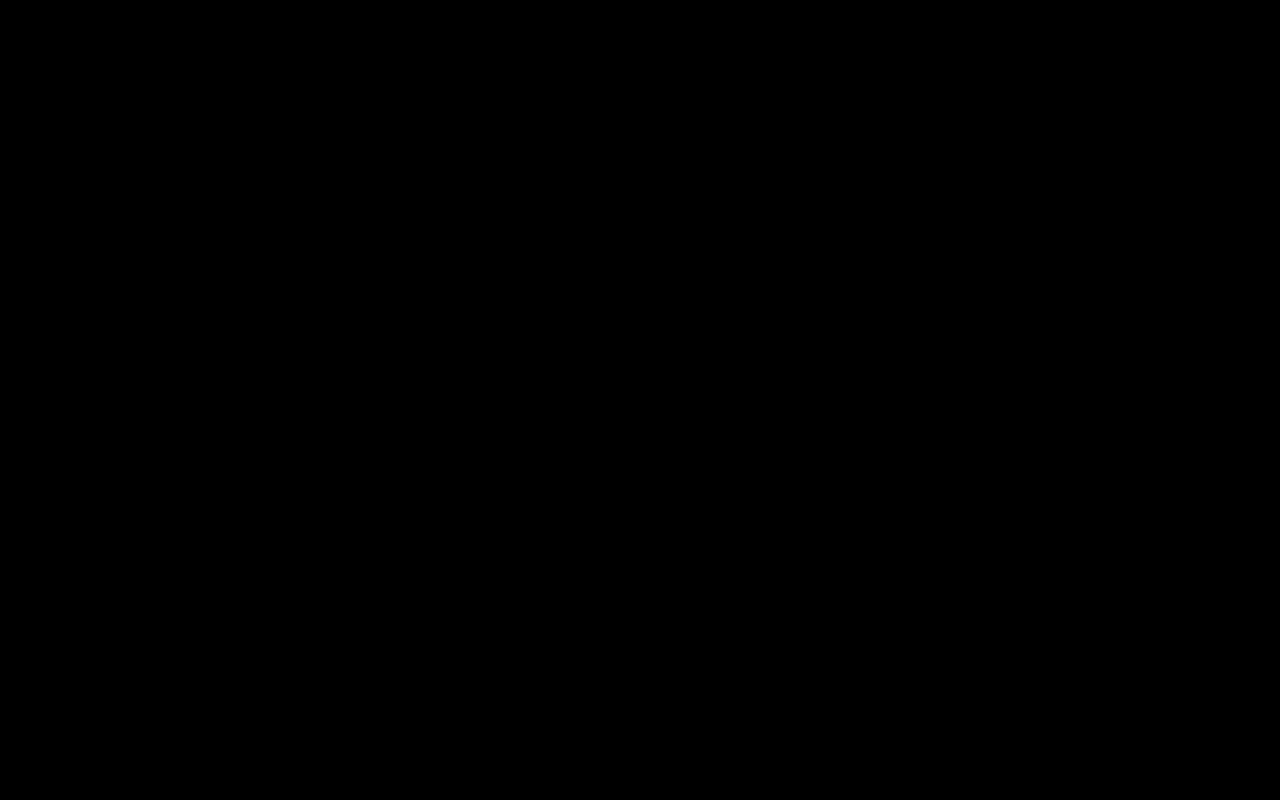
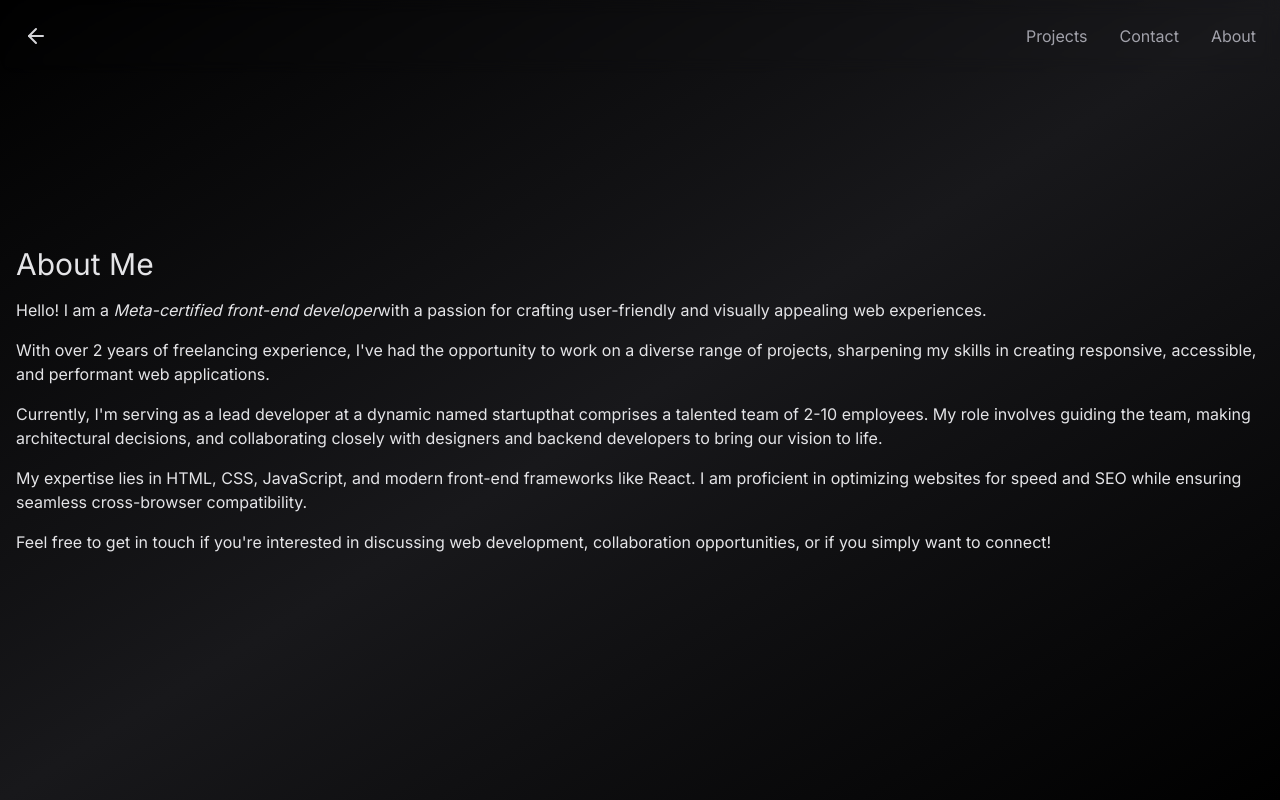
Before and after one commit to 0xyshv/my-portfolio, a Next.js app: page /about in a window 1280 px wide. Before the commit this address had no page. Built offline with nearby package versions, Linux system fonts and the light colour scheme; what tailwindcss-debug-screens would draw is missing.

Commit message:
Add about page

```diff
--- /dev/null
+++ b/app/about/page.tsx
@@ -0,0 +1,59 @@
+import React from "react";
+import { Navigation } from "../components/nav";
+import { Link } from "lucide-react";
+
+export default function About() {
+  return (
+    <div className=" bg-gradient-to-tl from-zinc-900/0 via-zinc-900 to-zinc-900/0">
+      <Navigation />
+      <div className="container flex flex-col gap-4 justify-center min-h-screen px-4 mx-auto text-zinc-200">
+        <div className="text-3xl">
+          <h1>About Me</h1>
+        </div>
+        <div>
+          <p>
+            Hello! I am a <i>Meta-certified front-end developer</i>
+            with a passion for crafting user-friendly and visually appealing web
+            experiences.
+          </p>
+        </div>
+        <div>
+          <p>
+            With over 2 years of freelancing experience, I've had the
+            opportunity to work on a diverse range of projects, sharpening my
+            skills in creating responsive, accessible, and performant web
+            applications.
+          </p>
+        </div>
+        <div>
+          <p>
+            Currently, I'm serving as a lead developer at a dynamic named
+            startup
+            {/* <Link href="https://www.alphadevs.dev/">
+              {" "}
+              <span>Alphadevs.dev</span>
+            </Link> */}
+            that comprises a talented team of 2-10 employees. My role involves
+            guiding the team, making architectural decisions, and collaborating
+            closely with designers and backend developers to bring our vision to
+            life.
+          </p>
+        </div>
+        <div>
+          <p>
+            My expertise lies in HTML, CSS, JavaScript, and modern front-end
+            frameworks like React. I am proficient in optimizing websites for
+            speed and SEO while ensuring seamless cross-browser compatibility.
+          </p>
+        </div>
+        <div>
+          <p>
+            Feel free to get in touch if you're interested in discussing web
+            development, collaboration opportunities, or if you simply want to
+            connect!
+          </p>
+        </div>
+      </div>
+    </div>
+  );
+}
--- a/app/components/nav.tsx
+++ b/app/components/nav.tsx
@@ -10,7 +10,7 @@ export const Navigation: React.FC = () => {
   useEffect(() => {
     if (!ref.current) return;
     const observer = new IntersectionObserver(([entry]) =>
-			setIntersecting(entry.isIntersecting),
+      setIntersecting(entry.isIntersecting)
     );
 
     observer.observe(ref.current);
@@ -40,6 +40,12 @@ export const Navigation: React.FC = () => {
             >
               Contact
             </Link>
+            <Link
+              href="/about"
+              className="duration-200 text-zinc-400 hover:text-zinc-100"
+            >
+              About
+            </Link>
           </div>
 
           <Link
--- a/app/contact/page.tsx
+++ b/app/contact/page.tsx
@@ -1,5 +1,5 @@
 "use client";
-import { Github, Mail, Twitter } from "lucide-react";
+import { Github, Linkedin, Mail, Twitter } from "lucide-react";
 import Link from "next/link";
 import { Navigation } from "../components/nav";
 import { Card } from "../components/card";
@@ -7,21 +7,27 @@ import { Card } from "../components/card";
 const socials = [
   {
     icon: <Twitter size={20} />,
-		href: "https://twitter.com/chronark_",
+    href: "https://twitter.com/0xyshv",
     label: "Twitter",
-		handle: "@chronark_",
+    handle: "@0xyshv_",
   },
   {
     icon: <Mail size={20} />,
-		href: "mailto:dev@chronark.com",
+    href: "mailto:writetoyashasvichaudhary@gmail.com",
     label: "Email",
-		handle: "dev@chronark.com",
+    handle: "writetoyashasvichaudhary@gmail.com",
   },
   {
     icon: <Github size={20} />,
-		href: "https://github.com/chronark",
+    href: "https://github.com/yshv-2022",
     label: "Github",
-		handle: "chronark",
+    handle: "yshv-2022",
+  },
+  {
+    icon: <Linkedin size={20} />,
+    href: "https://www.linkedin.com/in/yashasvi-chaudhary-3ab716287/",
+    label: "Github",
+    handle: "YashasviChaudhary",
   },
 ];
 
--- a/app/page.tsx
+++ b/app/page.tsx
@@ -5,10 +5,7 @@ import Particles from "./components/particles";
 const navigation = [
   { name: "Projects", href: "/projects" },
   { name: "Contact", href: "/contact" },
-  {
-    name: "Linkedin",
-    href: "https://www.linkedin.com/in/yashasvi-chaudhary-3ab716287/",
-  },
+  { name: "About", href: "/about" },
 ];
 
 export default function Home() {
@@ -33,31 +30,14 @@ export default function Home() {
         quantity={100}
       />
       <h1 className="z-10 text-4xl text-transparent duration-1000 bg-white cursor-default text-edge-outline animate-title font-display sm:text-6xl md:text-9xl whitespace-nowrap bg-clip-text ">
-        Yshv
+        0xyshv
       </h1>
 
       <div className="hidden w-screen h-px animate-glow md:block animate-fade-right bg-gradient-to-r from-zinc-300/0 via-zinc-300/50 to-zinc-300/0" />
       <div className="my-16 text-center animate-fade-in">
         <h2 className="text-sm text-zinc-500 ">
-          Hi, my name is Yashasvi chaudhary, I'm building front-end for Web 3
-          DApps.
-          <Link
-            target="_blank"
-            href="https://upstash.com"
-            className="underline duration-500 hover:text-zinc-300"
-          >
-            Upstash
-          </Link>
-          <br />
-          and working on{" "}
-          <Link
-            target="_blank"
-            href="https://unkey.dev"
-            className="underline duration-500 hover:text-zinc-300"
-          >
-            unkey.dev
-          </Link>{" "}
-          at night.
+          Hi, my name is Yashasvi chaudhary, I'm a meta certified front-end
+          developer.
         </h2>
       </div>
     </div>
```
Also changed, not shown: app/projects/[slug]/page.tsx (+0 -10 lines). Lines whose indentation alone changed are shown as unchanged.
